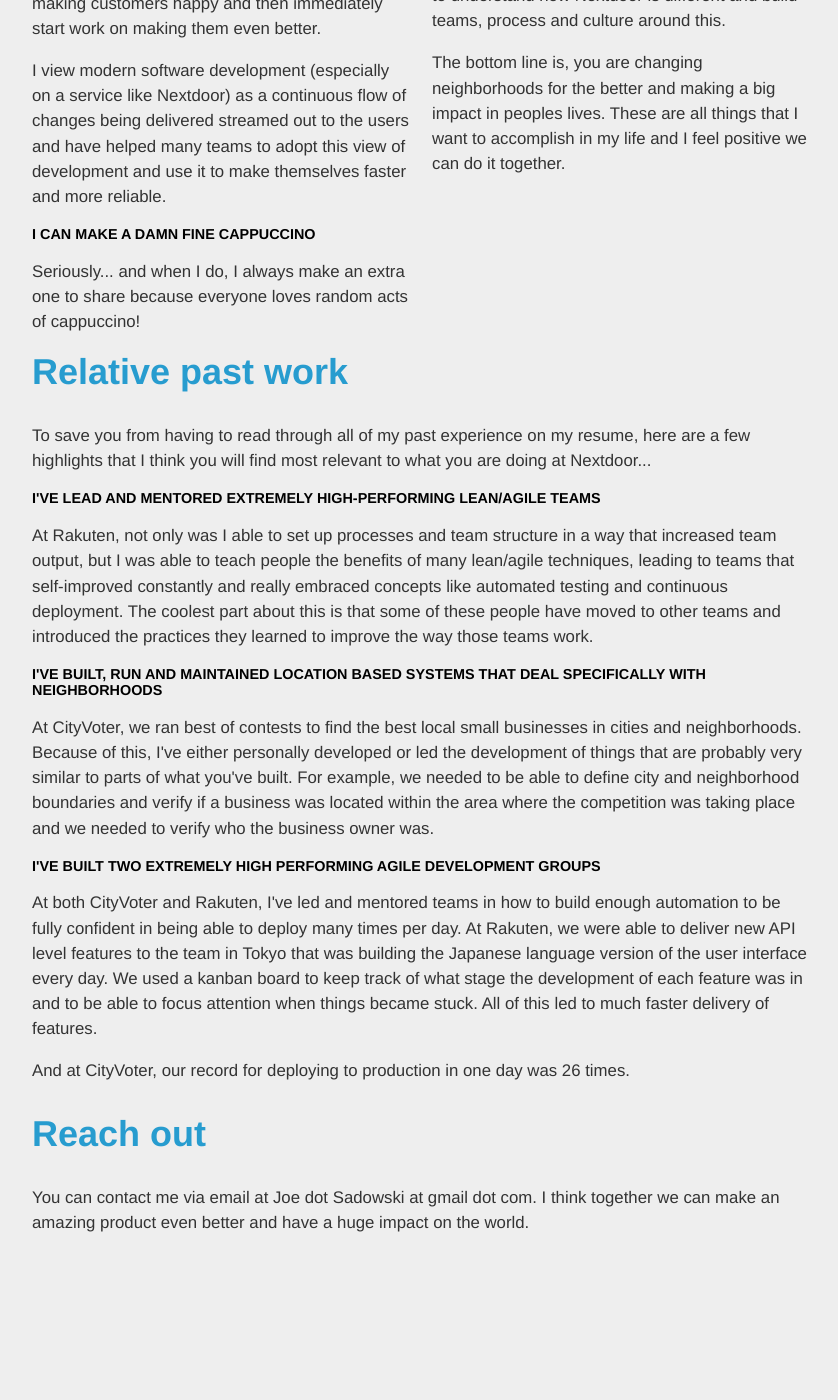
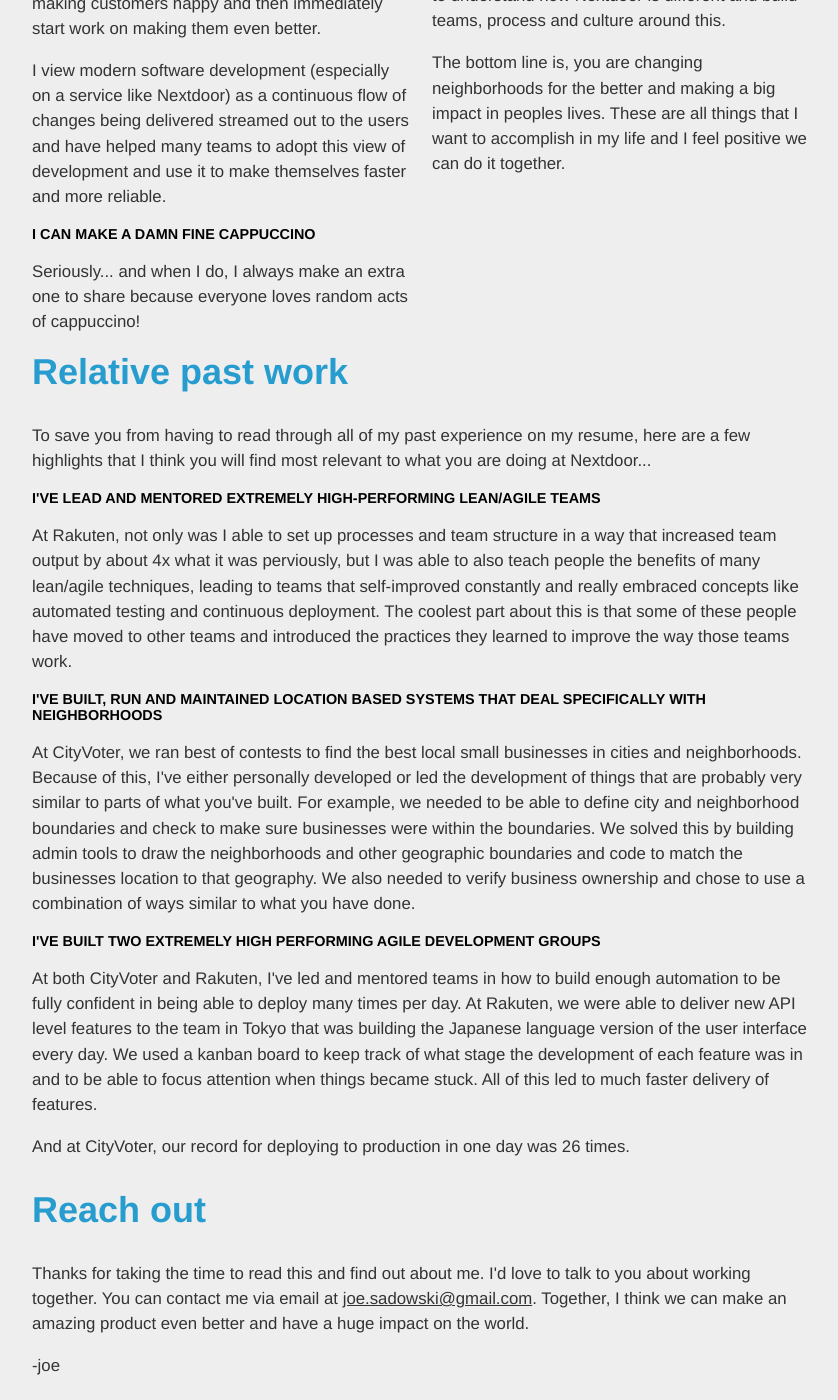
Before and after one commit to TheBigSadowski/thebigsadowski.github.com, a Jekyll site: the page nd/index.html, which Jekyll copies as it is, in a window 1280 px wide and 1400 px high, scrolled down 998 px. Shown: the whole window, without its empty margins (218-1056 px from the left). Built offline with Jekyll 4.4.1, drawn with Linux system fonts in a browser that asks for light colours; before the commit the page ends 2255 px from its top, so only the background shows below that.

Commit message:
and an email link has been added

```diff
--- a/nd/index.html
+++ b/nd/index.html
@@ -88,11 +88,11 @@
 <p>To save you from having to read through all of my past experience on my resume, here are a few highlights that I think you will find most relevant to what you are doing at Nextdoor...</p>
 
 <h3>I've lead and mentored extremely high-performing lean/agile teams</h3>
-<p>At Rakuten, not only was I able to set up processes and team structure in a way that increased team output, but I was able to teach people the benefits of many lean/agile techniques, leading to teams that self-improved constantly and really embraced concepts like automated testing and continuous deployment. The coolest part about this is that some of these people have moved to other teams and introduced the practices they learned to improve the way those teams work.</p>
+<p>At Rakuten, not only was I able to set up processes and team structure in a way that increased team output by about 4x what it was perviously, but I was able to also teach people the benefits of many lean/agile techniques, leading to teams that self-improved constantly and really embraced concepts like automated testing and continuous deployment. The coolest part about this is that some of these people have moved to other teams and introduced the practices they learned to improve the way those teams work.</p>
 
 
 <h3>I've built, run and maintained location based systems that deal specifically with neighborhoods</h3>
-<p>At CityVoter, we ran best of contests to find the best local small businesses in cities and neighborhoods. Because of this, I've either personally developed or led the development of things that are probably very similar to parts of what you've built. For example, we needed to be able to define city and neighborhood boundaries and verify if a business was located within the area where the competition was taking place and we needed to verify who the business owner was.</p>
+<p>At CityVoter, we ran best of contests to find the best local small businesses in cities and neighborhoods. Because of this, I've either personally developed or led the development of things that are probably very similar to parts of what you've built. For example, we needed to be able to define city and neighborhood boundaries and check to make sure businesses were within the boundaries. We solved this by building admin tools to draw the neighborhoods and other geographic boundaries and code to match the businesses location to that geography. We also needed to verify business ownership and chose to use a combination of ways similar to what you have done.</p>
 
 
 <h3>I've built two extremely high performing agile development groups</h3>
@@ -103,7 +103,9 @@
 
 
 <h2>Reach out</h2>
-<p>You can contact me via email at Joe dot Sadowski at gmail dot com. I think together we can make an amazing product even better and have a huge impact on the world.</p>
+<p>Thanks for taking the time to read this and find out about me. I'd love to talk to you about working together. You can contact me via email at <a href="mailto:joe.sadowski@gmail.com">joe.sadowski@gmail.com</a>. Together, I think we can make an amazing product even better and have a huge impact on the world.</p>
+
+<p>-joe</p>
 
 </section>
 
```
